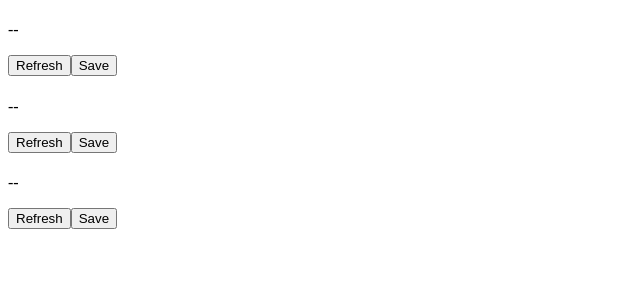
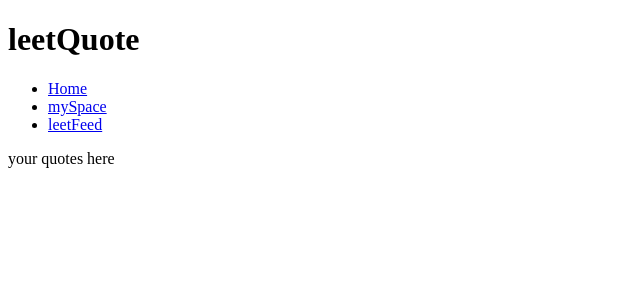
Before and after one commit to mgon123/csny35-solo-project, a React app: page /myspace in a window 1280 px wide. Shown: the top 300 px of the page, without its empty margins (0-640 px from the left). Built offline with nearby package versions, Linux system fonts and the light colour scheme; no server answers.

Commit message:
Single Page React App

```diff
--- a/client/App.jsx
+++ b/client/App.jsx
@@ -1,5 +1,9 @@
 import React, { Component } from 'react';
-import Quote from './quote';
+// import Quote from './quote';
+import {Route, Routes, NavLink, BrowserRouter } from 'react-router-dom';
+
+import Home from './home';
+import MySpace from './myspace';
 
 class App extends Component {
   constructor() {
@@ -29,16 +33,37 @@ class App extends Component {
       .catch(err => console.log(err));
   }
   render() {
-    const quotes = [];
-    for (let i = 0; i < this.numQuotes; i++){
-      quotes.push(<Quote key ={i} refreshQuote = {this.refreshQuote} index = {i}
-        quote={this.state.quote[i]} author={this.state.author[i]}
-        id={this.state.id[i]} />);
-    }
-    return(
-      <div className="App">
-        {quotes}
-      </div>
+
+    // const quotes = [];
+    // for (let i = 0; i < this.numQuotes; i++){
+    //   quotes.push(<Quote key ={i} refreshQuote = {this.refreshQuote} index = {i}
+    //     quote={this.state.quote[i]} author={this.state.author[i]}
+    //     id={this.state.id[i]} />);
+    // }
+    return (
+      <BrowserRouter>
+        <div className="App">
+          <div>
+            <h1>leetQuote</h1>
+            <ul className="header">
+              <li><NavLink to="/">Home</NavLink></li>
+              <li><NavLink to="/myspace">mySpace</NavLink></li>
+              <li><NavLink to="/leetfeed">leetFeed</NavLink></li>
+            </ul>
+          </div>
+          <div className="content">
+            <Routes>
+              <Route exact path="/" element=
+                {<Home
+                  refreshQuote={this.refreshQuote}
+                  quote={this.state.quote} author={this.state.author}
+                  id={this.state.id} numQuotes={this.numQuotes}
+                />} />
+              <Route path="/myspace" element={<MySpace />} />
+            </Routes>
+          </div>
+        </div>
+      </BrowserRouter>
     );
   }
 }
--- /dev/null
+++ b/client/home.js
@@ -0,0 +1,23 @@
+import React, { Component } from 'react';
+import Quote from './quote';
+
+class Home extends Component {
+  render() {
+    // console.log('Home')
+    const { refreshQuote, quote, author, id, numQuotes} = this.props;
+    const quotes = [];
+    for (let i = 0; i < numQuotes; i++){
+      quotes.push(<Quote key ={i} refreshQuote = {refreshQuote} index = {i}
+        quote={quote[i]} author={author[i]}
+        id={id[i]} />);
+    }
+    // console.log(quotes)
+    return(
+      <div className="Home">
+        {quotes}
+      </div>
+    );
+  }
+}
+
+export default Home;
--- a/client/index.html
+++ b/client/index.html
@@ -3,7 +3,7 @@
 <head>
   <meta charset="UTF-8">
   <meta name="viewport" content="width=device-width, initial-scale=1.0">
-  <title>leetQuotes</title>
+  <title>leetQuote</title>
 </head>
 <body>
   <div id="app"></div>
--- /dev/null
+++ b/client/myspace.js
@@ -0,0 +1,14 @@
+import React, { Component } from 'react';
+
+class MySpace extends Component {
+  render() {
+    console.log('mySpace');
+    return (
+      <div className="Home">
+        your quotes here
+      </div>
+    );
+  }
+}
+
+export default MySpace;
--- a/package.json
+++ b/package.json
@@ -32,6 +32,7 @@
     "express": "^4.18.1",
     "mongoose": "^6.5.4",
     "react": "^18.2.0",
-    "react-dom": "^18.2.0"
+    "react-dom": "^18.2.0",
+    "react-router-dom": "^6.3.0"
   }
 }
```
Also changed, not shown: 2 other files (tests, documents, lock files or other folders).
